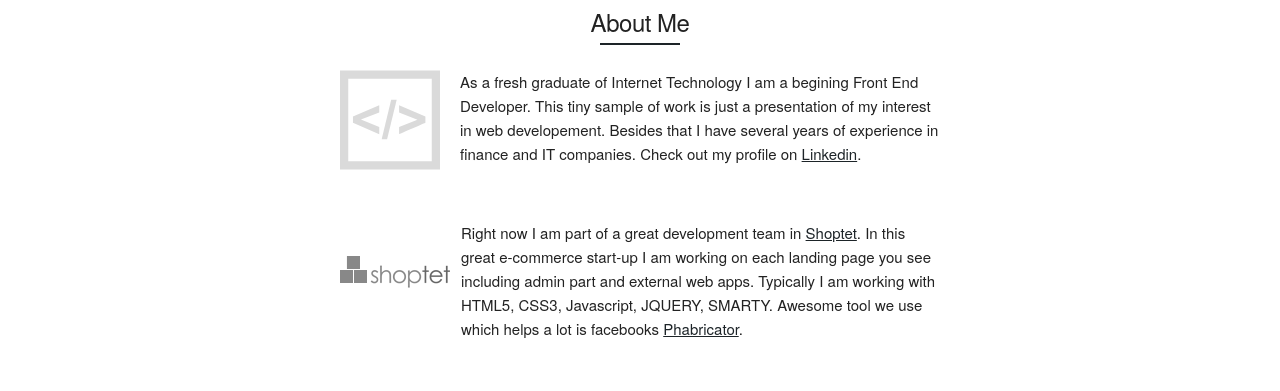
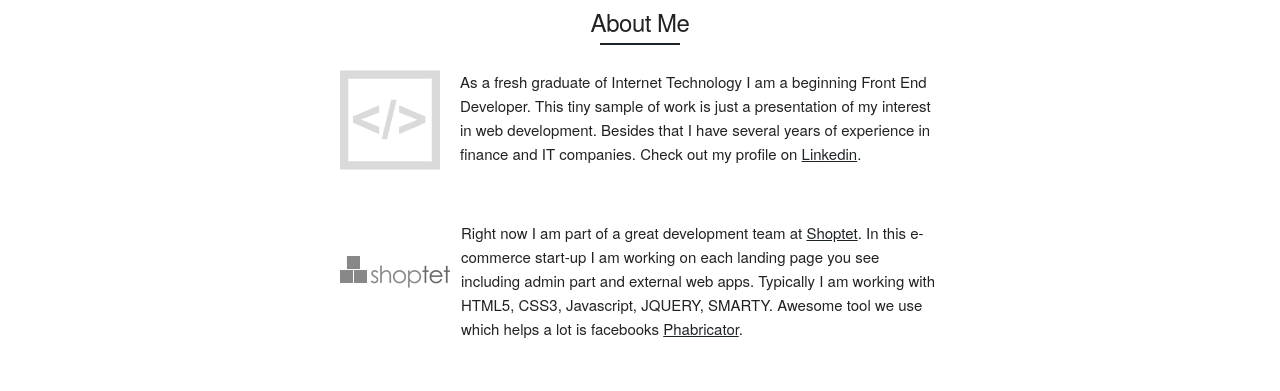
Before and after one commit to MarekJCK/marek-personal, a website: page index.html in a window 1280 px wide. Shown: the part 526-917 px from the top of the page. Drawn offline with Linux system fonts and the light colour scheme.

Commit message:
texts update

```diff
--- a/index.html
+++ b/index.html
@@ -66,7 +66,7 @@
               <h3 class="tagline-subtitle">Made with HTML5 and CSS3</h3>
 
               <div class="text-center">
-                <a href="mailto:jackomarek59@gmail.com" class="button">Get In Touch</a>
+                <a href="mailto:marekjacko@scryptmail.com" class="button">Get In Touch</a>
               </div>
 
             </div>
@@ -94,7 +94,7 @@
 
             <div class="bio-body">
 
-              <p>As a fresh graduate of Internet Technology I am a begining Front End Developer. This tiny sample of work is just a presentation of my interest in web developement. Besides that I have several years of experience in finance and IT companies. Check out my profile on <a href="https://www.linkedin.com/in/marekjacko">Linkedin</a>.</p>
+              <p>As a fresh graduate of Internet Technology I am a beginning Front End Developer. This tiny sample of work is just a presentation of my interest in web development. Besides that I have several years of experience in finance and IT companies. Check out my profile on <a href="https://www.linkedin.com/in/marekjacko">Linkedin</a>.</p>
 
             </div>
 
@@ -110,7 +110,7 @@
 
             <div class="bio-body">
 
-              <p>Right now I am part of a great development team in <a href="https://www.shoptet.cz/nas-tym/" target="_blank">Shoptet</a>. In this great e-commerce start-up I am working on each landing page you see including admin part and external web apps. Typically I am working with HTML5, CSS3, Javascript, JQUERY, SMARTY. Awesome tool we use which helps a lot is facebooks <a href="http://phabricator.org/" target="_blank">Phabricator</a>.</p>
+              <p>Right now I am part of a great development team at <a href="https://www.shoptet.cz/nas-tym/" target="_blank">Shoptet</a>. In this e-commerce start-up I am working on each landing page you see including admin part and external web apps. Typically I am working with HTML5, CSS3, Javascript, JQUERY, SMARTY. Awesome tool we use which helps a lot is facebooks <a href="http://phabricator.org/" target="_blank">Phabricator</a>.</p>
 
             </div>
 
```
